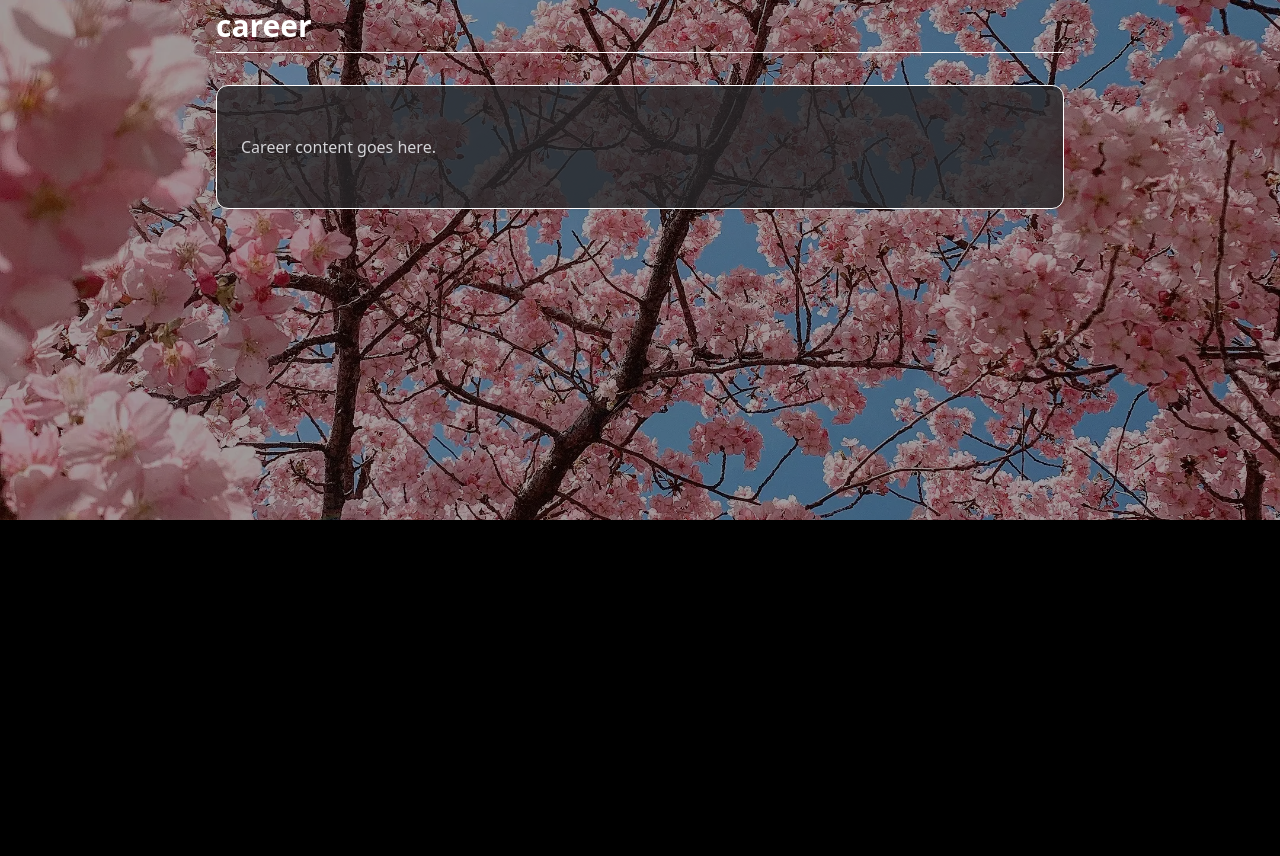
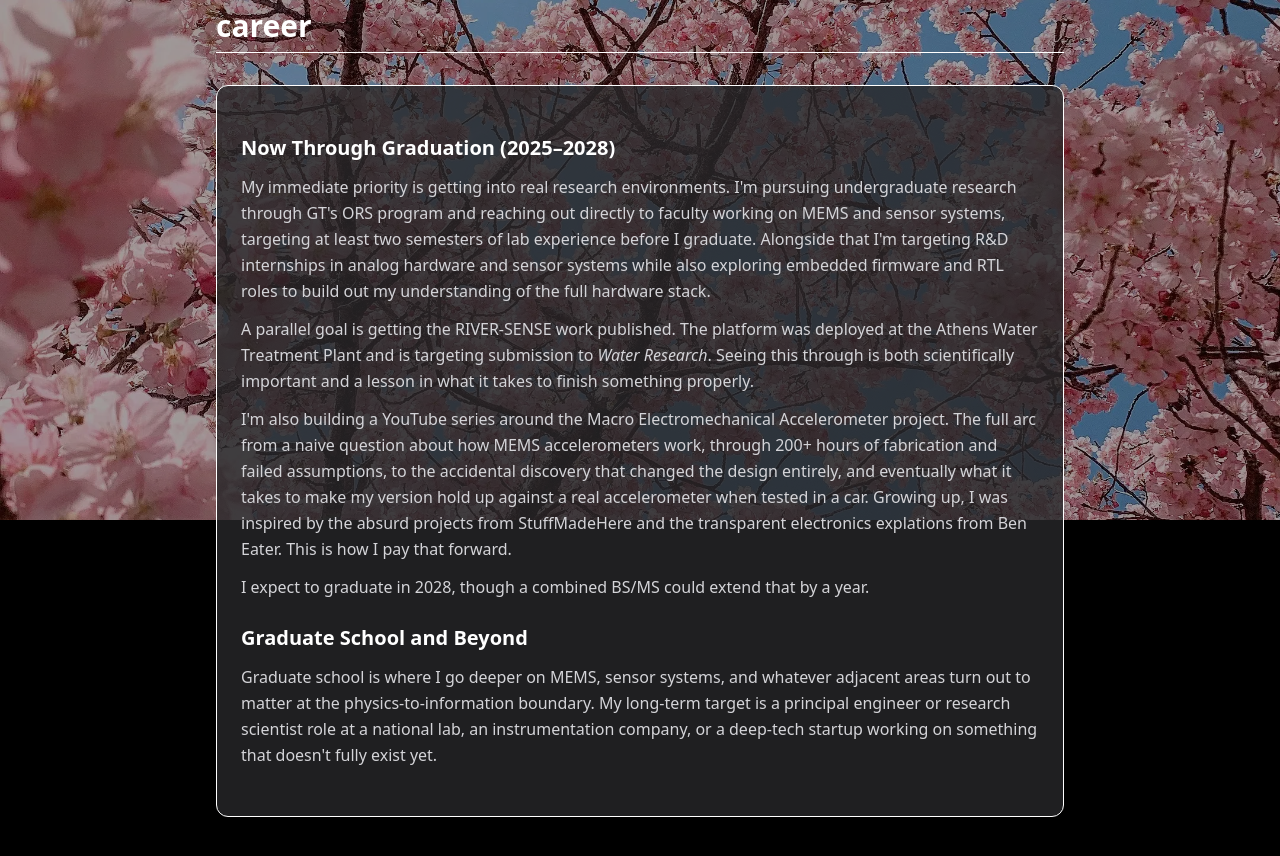
Before and after one commit to Aahil52/aahil.io, a React (Vite) app: page /#/career in a window 1280 px wide. Shown: the part 280-1136 px from the top of the page. Before the commit the page ends 800 px from the top, so only its background shows below. Built offline with nearby package versions, Linux system fonts and the light colour scheme.

Commit message:
Populate career section and make formatting consistent

```diff
--- a/src/components/ExpandableList.tsx
+++ b/src/components/ExpandableList.tsx
@@ -65,7 +65,7 @@ export default function ExpandableList({ heading, items, basePath }: ExpandableL
           <Card className="bg-zinc-800/80 border-white">
             <CardContent className="p-6 space-y-4">
               <div className="flex justify-between items-center">
-                <h3 className="text-2xl font-semibold text-white">
+                <h3 className="text-xl font-semibold text-white">
                   {expandedItem.title}
                 </h3>
                 <button
--- a/src/sections/Career.tsx
+++ b/src/sections/Career.tsx
@@ -6,9 +6,30 @@ export default function Career() {
       <h2 className="text-3xl font-semibold mb-8 border-b border-white pb-2">career</h2>
       <Card className="bg-zinc-800/80 border-white transition-colors duration-300">
         <CardContent className="p-6 space-y-6">
-          <p className="text-zinc-300 leading-relaxed">
-            Career content goes here.
-          </p>
+          <div>
+            <p className="text-xl font-semibold text-white mb-3">Now Through Graduation (2025–2028)</p>
+            <div className="space-y-3">
+              <p className="text-zinc-300 leading-relaxed">
+                My immediate priority is getting into real research environments. I'm pursuing undergraduate research through GT's ORS program and reaching out directly to faculty working on MEMS and sensor systems, targeting at least two semesters of lab experience before I graduate. Alongside that I'm targeting R&D internships in analog hardware and sensor systems while also exploring embedded firmware and RTL roles to build out my understanding of the full hardware stack.
+              </p>
+              <p className="text-zinc-300 leading-relaxed">
+                A parallel goal is getting the RIVER-SENSE work published. The platform was deployed at the Athens Water Treatment Plant and is targeting submission to <em>Water Research</em>. Seeing this through is both scientifically important and a lesson in what it takes to finish something properly.
+              </p>
+              <p className="text-zinc-300 leading-relaxed">
+                I'm also building a YouTube series around the Macro Electromechanical Accelerometer project. The full arc from a naive question about how MEMS accelerometers work, through 200+ hours of fabrication and failed assumptions, to the accidental discovery that changed the design entirely, and eventually what it takes to make my version hold up against a real accelerometer when tested in a car. Growing up, I was inspired by the absurd projects from StuffMadeHere and the transparent electronics explations from Ben Eater. This is how I pay that forward.
+              </p>
+              <p className="text-zinc-300 leading-relaxed">
+                I expect to graduate in 2028, though a combined BS/MS could extend that by a year.
+              </p>
+            </div>
+          </div>
+
+          <div>
+            <p className="text-xl font-semibold text-white mb-3">Graduate School and Beyond</p>
+            <p className="text-zinc-300 leading-relaxed">
+              Graduate school is where I go deeper on MEMS, sensor systems, and whatever adjacent areas turn out to matter at the physics-to-information boundary. My long-term target is a principal engineer or research scientist role at a national lab, an instrumentation company, or a deep-tech startup working on something that doesn't fully exist yet.
+            </p>
+          </div>
         </CardContent>
       </Card>
     </section>
```
Also changed, not shown: src/sections/About.tsx (indentation only).
